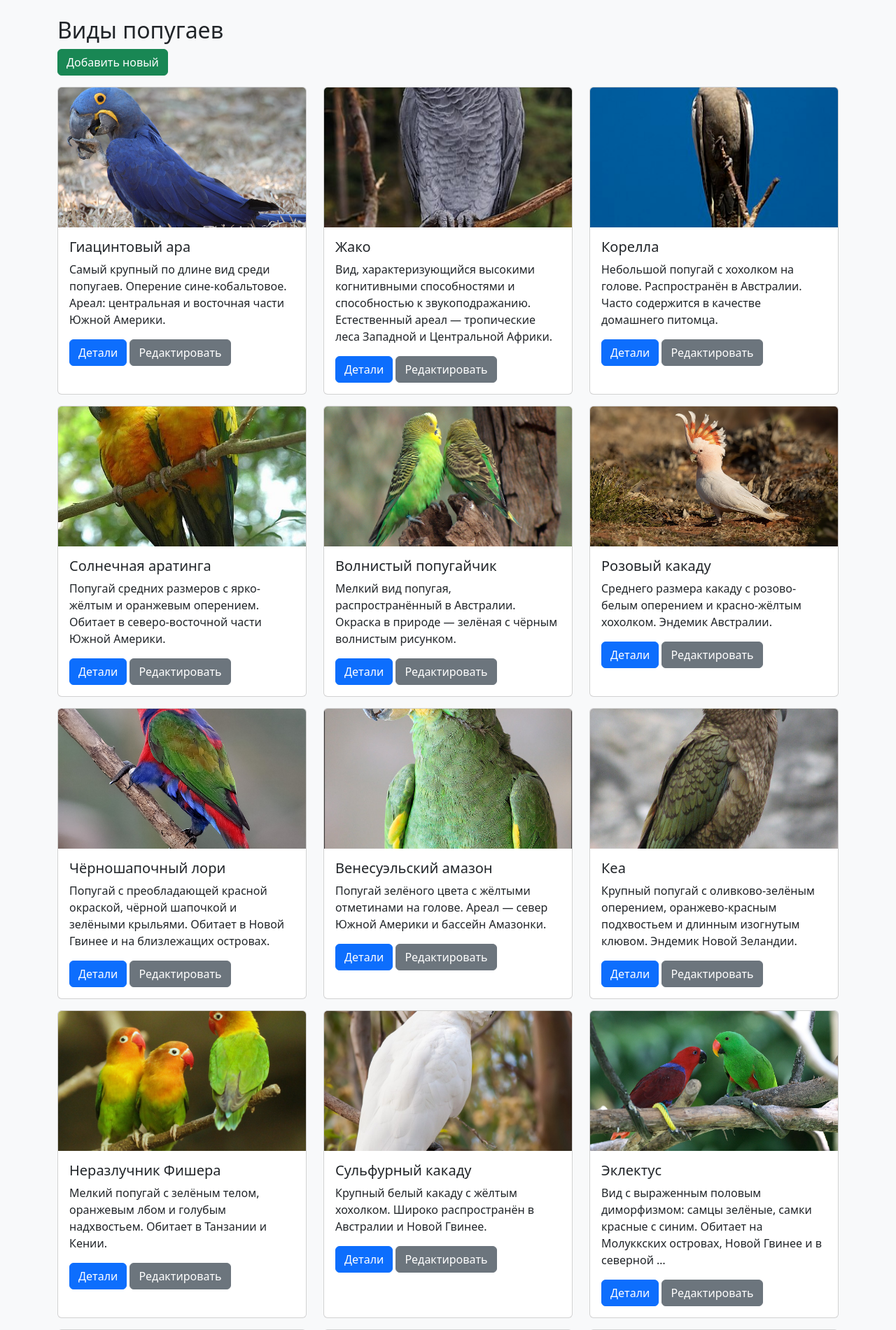
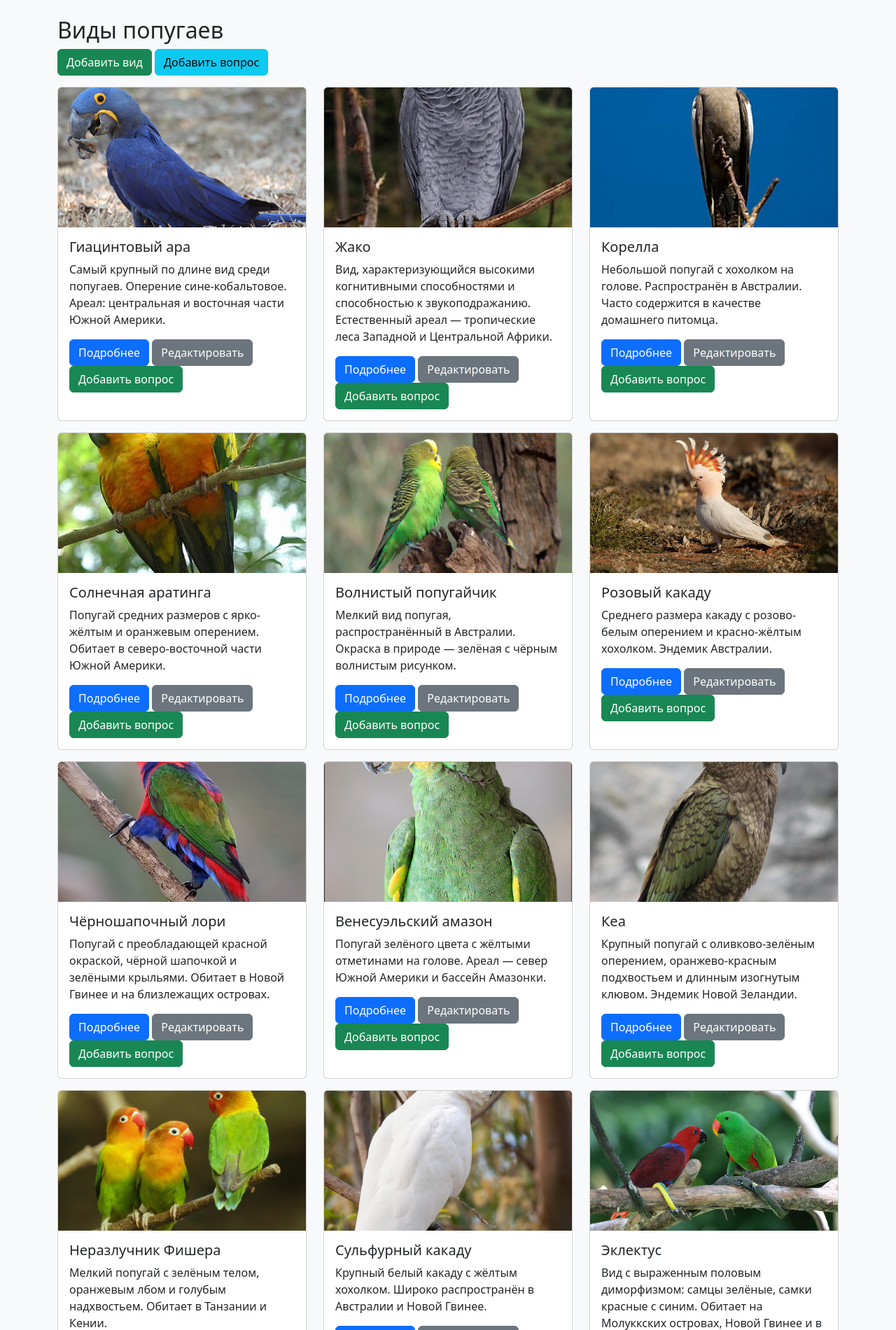
Before and after one commit to Pozharkova/parrot_project, a Django app: page /species/ in a window 1280 px wide. Shown: the part 56-1957 px from the top of the page at 70% size. Run offline with Django 4.2, Linux system fonts and the light colour scheme; data comes from the database, SQL or seed files in the repository.

Commit message:
Add files via upload

```diff
--- a/parrot_project/settings.py
+++ b/parrot_project/settings.py
@@ -1,8 +1,8 @@
 """Django settings for parrot_project project."""
 
 import os
+from pathlib import Path
 from dotenv import load_dotenv
-from pathlib import Path
 
 BASE_DIR = Path(__file__).resolve().parent.parent
 load_dotenv(os.path.join(BASE_DIR, '.env'))
--- a/quiz/forms.py
+++ b/quiz/forms.py
@@ -25,10 +25,10 @@ class SpeciesForm(forms.ModelForm):
             raise forms.ValidationError('Название не может быть пустым.')
         instance = getattr(self, 'instance', None)
         if instance and instance.pk:
-            if Species.objects.exclude(pk=instance.pk).filter(name=name).exists():   # pylint: disable=no-member
+            if Species.objects.exclude(pk=instance.pk).filter(name=name).exists():
                 raise forms.ValidationError('Этот вид уже добавлен.')
         else:
-            if Species.objects.filter(name=name).exists():   # pylint: disable=no-member
+            if Species.objects.filter(name=name).exists():
                 raise forms.ValidationError('Этот вид уже добавлен.')
         return name
 
--- a/quiz/templates/quiz/species_detail.html
+++ b/quiz/templates/quiz/species_detail.html
@@ -16,7 +16,8 @@
                 <p class="card-text"><em>{{ species.scientific_name }}</em></p>
                 <p class="card-text">{{ species.description }}</p>
                 <a href="{% url 'quiz:species_edit' species.pk %}" class="btn btn-warning">Редактировать</a>
-                <a href="{% url 'quiz:species_list' %}" class="btn btn-secondary">Вернуться к списку</a>
+                <a href="{% url 'quiz:question_create' %}?species={{ species.pk }}" class="btn btn-success">Добавить вопрос</a>
+                <a href="{% url 'quiz:species_list' %}" class="btn btn-secondary">Назад к списку</a>
             </div>
         </div>
     </div>
--- a/quiz/templates/quiz/species_list.html
+++ b/quiz/templates/quiz/species_list.html
@@ -2,7 +2,8 @@
 {% block title %}Parrot Species{% endblock %}
 {% block content %}
 <h2>Виды попугаев</h2>
-<a href="{% url 'quiz:species_create' %}" class="btn btn-success mb-3">Добавить новый</a>
+<a href="{% url 'quiz:species_create' %}" class="btn btn-success mb-3">Добавить вид</a>
+<a href="{% url 'quiz:question_create' %}" class="btn btn-info mb-3">Добавить вопрос</a>
 <div class="row">
     {% for s in species %}
     <div class="col-md-4 mb-3">
@@ -15,13 +16,14 @@
             <div class="card-body">
                 <h5 class="card-title">{{ s.name }}</h5>
                 <p class="card-text">{{ s.description|truncatewords:20 }}</p>
-                <a href="{% url 'quiz:species_detail' s.pk %}" class="btn btn-primary">Детали</a>
+                <a href="{% url 'quiz:species_detail' s.pk %}" class="btn btn-primary">Подробнее</a>
                 <a href="{% url 'quiz:species_edit' s.pk %}" class="btn btn-secondary">Редактировать</a>
+                <a href="{% url 'quiz:question_create' %}?species={{ s.pk }}" class="btn btn-success">Добавить вопрос</a>
             </div>
         </div>
     </div>
     {% empty %}
-    <p>Пока еще нет видов.</p>
+    <p>Видов пока нет.</p>
     {% endfor %}
 </div>
 {% endblock %}
--- a/quiz/urls.py
+++ b/quiz/urls.py
@@ -15,7 +15,7 @@ urlpatterns = [
     path('species/<int:pk>/', views.species_detail, name='species_detail'),
     path('species/create/', views.species_create, name='species_create'),
     path('species/<int:pk>/edit/', views.species_edit, name='species_edit'),
-    #path('question/create/', views.question_create, name='question_create'),
+    path('question/create/', views.question_create, name='question_create'),
     #path('question/<int:pk>/edit/', views.question_edit, name='question_edit'),
     path('quit/', views.quit_quiz, name='quit'),
 
--- a/quiz/views.py
+++ b/quiz/views.py
@@ -2,12 +2,11 @@
 
 import random
 import os
-import json
 from django.conf import settings
 from django.shortcuts import render, redirect, get_object_or_404
 from django.contrib import messages
 from .models import Species, Question, LeaderboardEntry
-from .forms import SpeciesForm, NameForm
+from .forms import QuestionForm, SpeciesForm, NameForm
 
 def get_parrot_image():
     """Return random local parrot image or empty string."""
@@ -345,3 +344,23 @@ def species_edit(request, pk):
     else:
         form = SpeciesForm(instance=species)
     return render(request, 'quiz/species_form.html', {'form': form})
+def question_create(request):
+    """Create a new question."""
+    initial = {}
+    species_id = request.GET.get('species')
+    if species_id:
+        try:
+            species = Species.objects.get(pk=species_id)
+            initial['species'] = species
+        except Species.DoesNotExist:
+            pass
+
+    if request.method == 'POST':
+        form = QuestionForm(request.POST)
+        if form.is_valid():
+            form.save()
+            messages.success(request, 'Вопрос добавлен.')
+            return redirect('quiz:species_list')
+    else:
+        form = QuestionForm(initial=initial)
+    return render(request, 'quiz/question_form.html', {'form': form})
```
Also changed, not shown: quiz/migrations/0001_initial.py (added), quiz/migrations/__init__.py (added).
